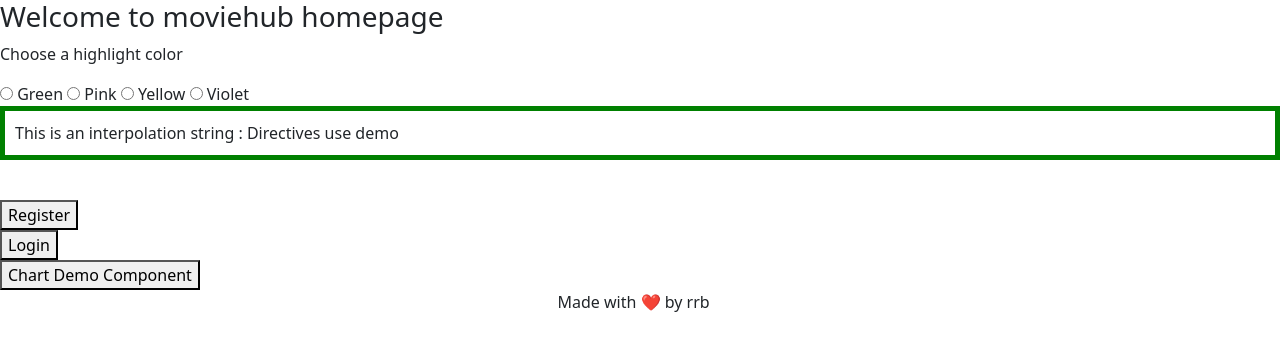
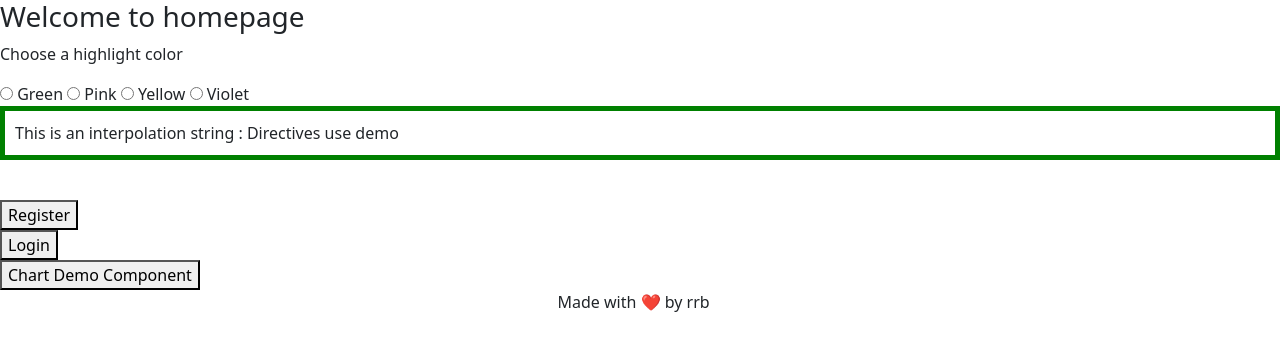
Before and after one commit to rajeshbosak/MyWebsite, an Angular app: page / in a window 1280 px wide. Shown: the top 350 px of the page. Built offline with nearby package versions, Linux system fonts and the light colour scheme.

Commit message:
some changes

```diff
--- a/src/app/home/home.component.html
+++ b/src/app/home/home.component.html
@@ -1,4 +1,4 @@
-<h3>Welcome to moviehub  homepage </h3>
+<h3>Welcome to  homepage </h3>
 
 
 <div>
```
